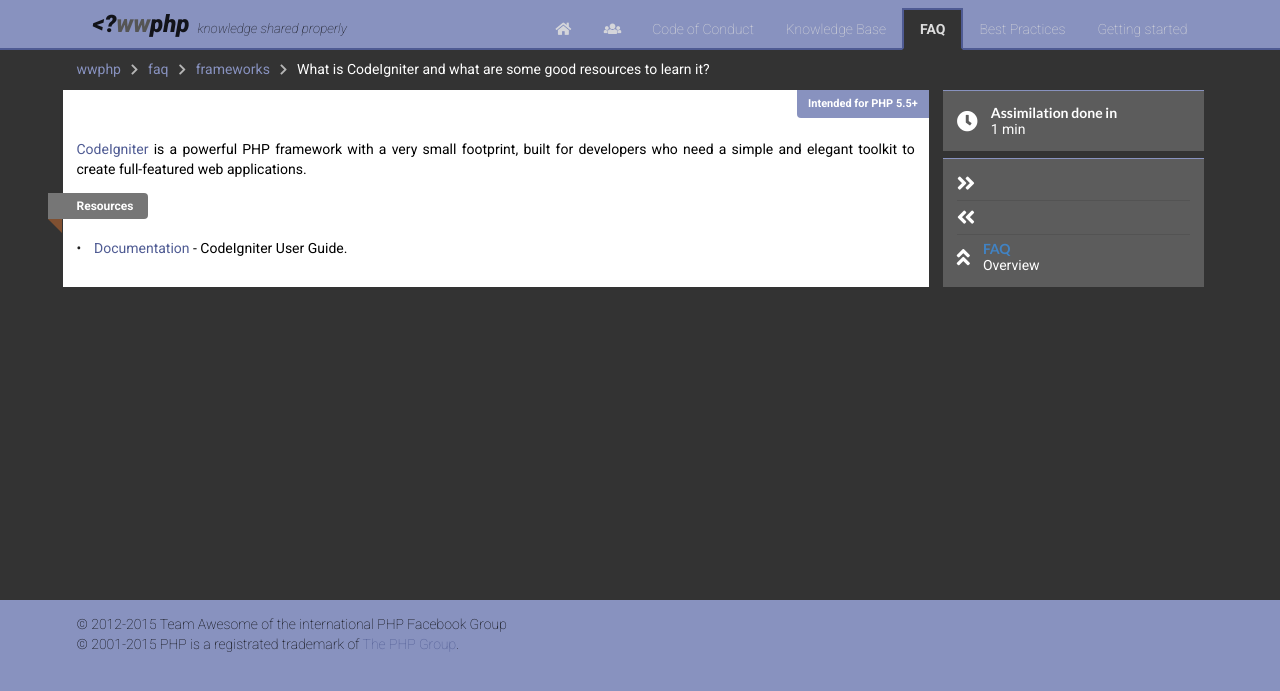
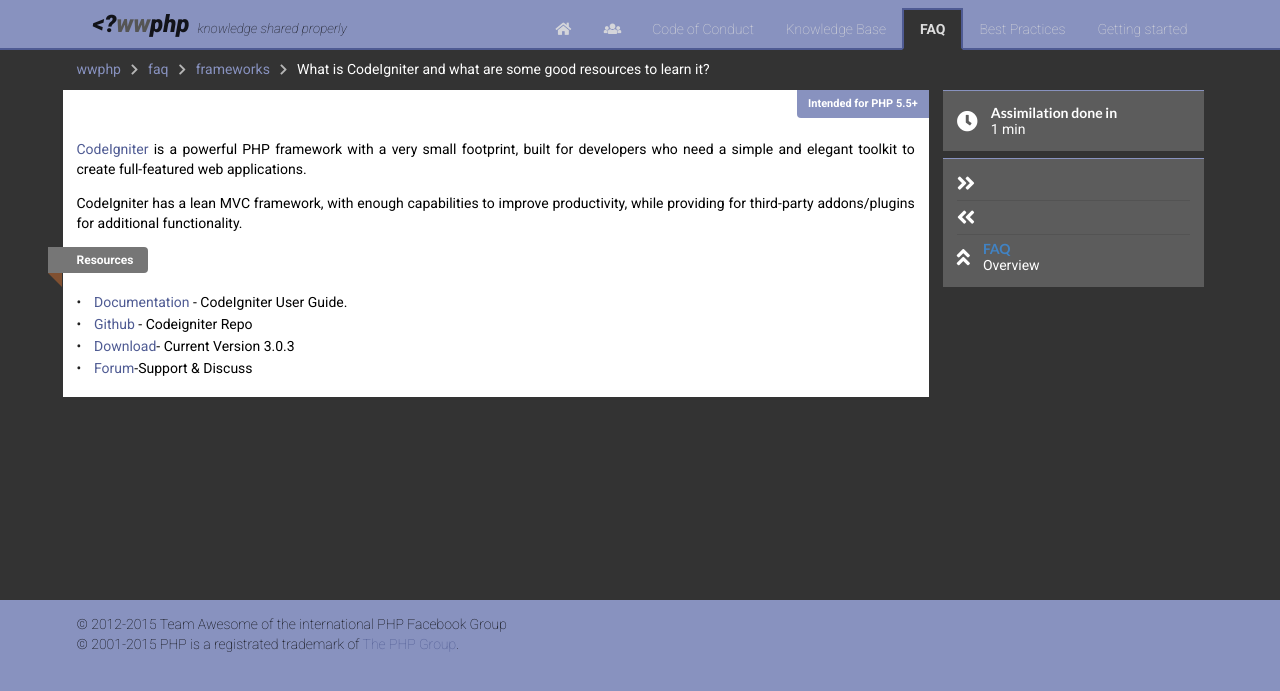
Before and after one commit to wwphp-fb-beta/wwphp-fb-beta.github.io, a Jekyll site: the page built from _faq/frameworks/codeigniter.md, in a window 1280 px wide. Shown: the top 691 px of the page. Built offline with Jekyll 4.4.1, drawn with Linux system fonts in a browser that asks for light colours; nearby versions of some CDN libraries; Markdown is read by kramdown in place of the engine named in the settings.

Commit message:
compass fix

```diff
--- a/_faq/frameworks/codeigniter.md
+++ b/_faq/frameworks/codeigniter.md
@@ -13,6 +13,11 @@ compass:
 
 [CodeIgniter](http://www.codeigniter.com/) is a powerful PHP framework with a very small footprint, built for developers who need a simple and elegant toolkit to create full-featured web applications.
 
+CodeIgniter has a lean MVC framework, with enough capabilities to improve productivity, while providing for third-party addons/plugins for additional functionality.
+
 ## Resources
 
 * [Documentation](http://www.codeigniter.com/user_guide/) - CodeIgniter User Guide.
+* [Github](https://github.com/bcit-ci/CodeIgniter) - Codeigniter Repo
+* [Download](https://github.com/bcit-ci/CodeIgniter/archive/3.0.3.zip)- Current Version 3.0.3
+* [Forum](http://forum.codeigniter.com/)-Support & Discuss
```
Also changed, not shown: other parts of _faq/frameworks/codeigniter.md (+1 -1 lines), _faq/intro/05-php-hosting.md (+2 -1 lines).
